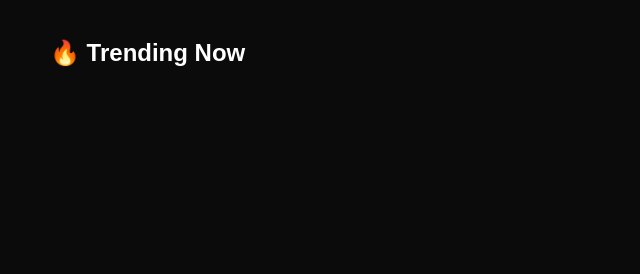
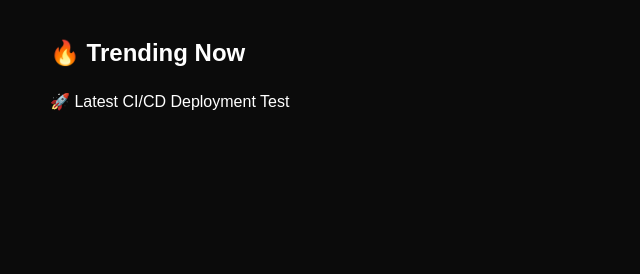
Before and after one commit to nitikarawat82/SimpleGithubActionsProject, a Flask app: template templates/index.html in a window 1280 px wide. Shown: the part 526-800 px from the top of the page, without its empty margins (0-640 px from the left). Run offline with Flask 3, Linux system fonts and the light colour scheme; the template is opened without the code that fills it, so the values that code supplies are empty.

Commit message:
Test CI CD deployment

```diff
--- a/templates/index.html
+++ b/templates/index.html
@@ -66,6 +66,7 @@
     <section class="movie-section">
 
         <h2>🔥 Trending Now</h2>
+        <p>🚀 Latest CI/CD Deployment Test</p>
 
         <!-- Movie cards will be generated from Python data -->
         <div class="movie-grid">
```
Also changed, not shown: 1 other file.
